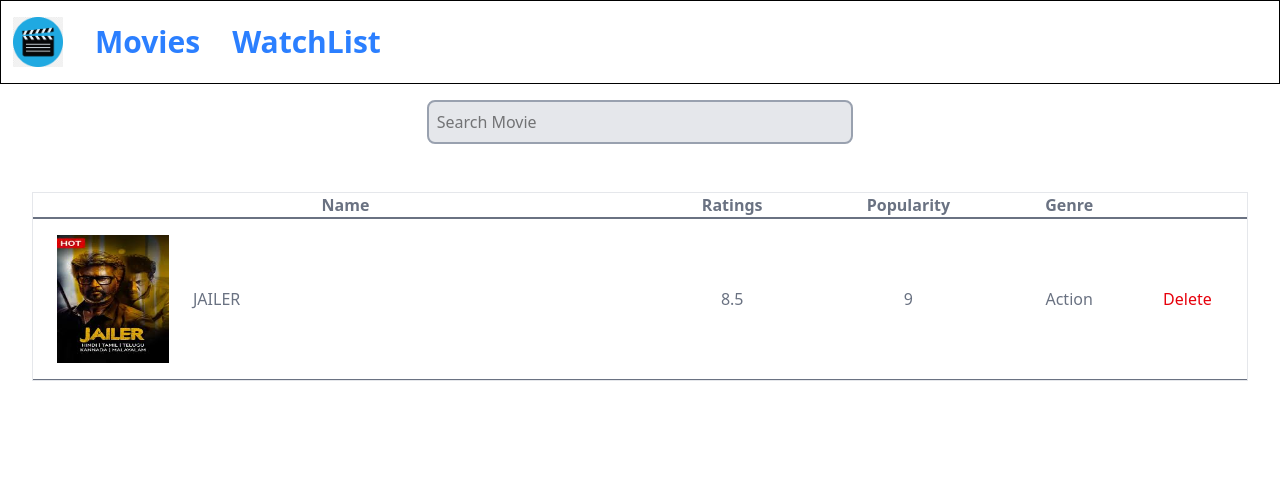
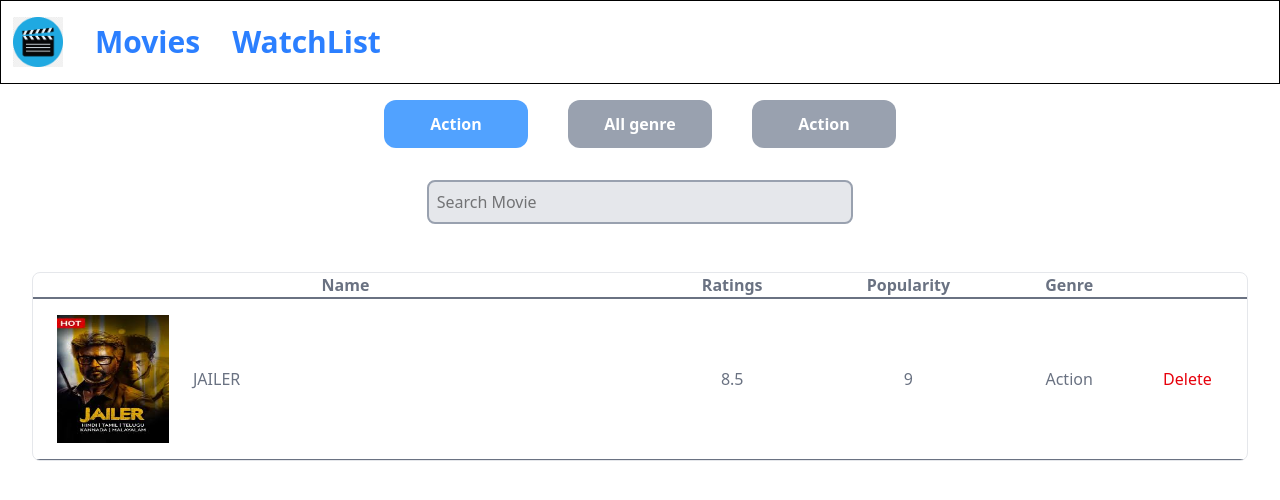
Before and after one commit to Karthik171819/React-Scaler, a React (Vite) app in the folder movie-store/: page /watchlist in a window 1280 px wide. Shown: the top 500 px of the page. Built offline with nearby package versions, Linux system fonts and the light colour scheme.

Commit message:
watch list

```diff
--- a/movie-store/src/components/WatchList.jsx
+++ b/movie-store/src/components/WatchList.jsx
@@ -3,11 +3,18 @@ import React from 'react'
 const WatchList = () => {
   return (
     <>
+
+     <div className='flex justify-center flex-wrap m-4'>
+        <div className=' flex justify-center h-[3rem] w-[9rem] rounded-xl text-white font-bold items-center bg-blue-400 mx-5'>Action</div>
+        <div className=' flex justify-center h-[3rem] w-[9rem] rounded-xl text-white font-bold items-center bg-gray-400 mx-5'>All genre</div>
+        <div className=' flex justify-center h-[3rem] w-[9rem] rounded-xl text-white font-bold items-center bg-gray-400 mx-5'>Action</div>
+     </div>
+
       <div className='flex justify-center'>
         <input type="text" placeholder="Search Movie" className='border-2 border-gray-400 bg-gray-200 p-2 m-4 rounded-lg w-1/3 '/>
       </div>
 
-      <div className='border border-gray-200 m-8'>
+      <div className=' overflow-hidden rounded-lg border border-gray-200 m-8'>
         <table className='text-gray-500 text-center w-full'>
 
           <thead className='border-b-2'>
@@ -32,7 +39,7 @@ const WatchList = () => {
               <td>8.5</td>
               <td>9</td>
               <td>Action</td>
-              <td className='text-red-600'>Delete</td>
+              <td className='text-red-600 hover:cursor-pointer'>Delete</td>
             </tr>
 
 
```
